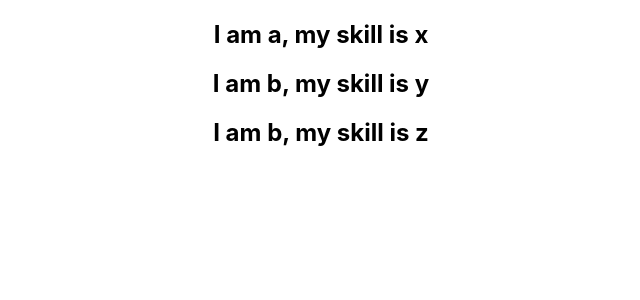
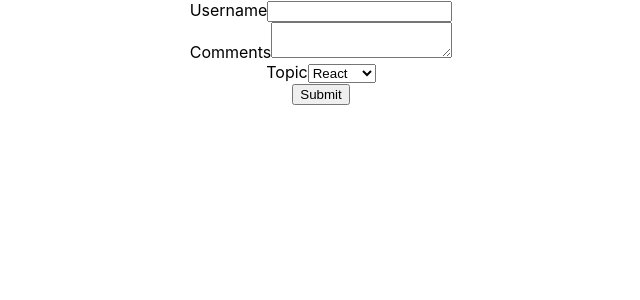
Before and after one commit to rr2x/2021reactjs, a React (Create React App) app in the folder hello-world/: page / in a window 1280 px wide. Shown: the top 300 px of the page, without its empty margins (319-959 px from the left). Built offline with nearby package versions, Linux system fonts and the light colour scheme.

Commit message:
styling components, form handling with state

```diff
--- a/hello-world/src/App.js
+++ b/hello-world/src/App.js
@@ -1,21 +1,35 @@
-import logo from './logo.svg';
+// import logo from './logo.svg';
 import './App.css';
-import Greet from './components/Greet'
-import Welcome from './components/Welcome'
-import Hello from './components/Hello'
-import Message from './components/Message'
-import Counter from './components/Counter'
-import FunctionClick from './components/FunctionClick'
-import ClassClick from './components/ClassClick'
-import EventBind from './components/EventBind'
-import ParentComponent from './components/ParentComponent'
-import UserGreeting from './components/UserGreeting'
-import NameList from './components/NameList'
+// import Greet from './components/Greet'
+// import Welcome from './components/Welcome'
+// import Hello from './components/Hello'
+// import Message from './components/Message'
+// import Counter from './components/Counter'
+// import FunctionClick from './components/FunctionClick'
+// import ClassClick from './components/ClassClick'
+// import EventBind from './components/EventBind'
+// import ParentComponent from './components/ParentComponent'
+// import UserGreeting from './components/UserGreeting'
+// import NameList from './components/NameList'
+// import Stylesheet from './components/Stylesheet'
+// import Inline from './components/Inline'
+// import './appStyles.css'
+// import styles from './appStyles.module.css'
+
+import Form from './components/Form'
 
 function App() {
   return (
     <div className="App">
-      <NameList/>
+      <Form />
+
+      {/* <h1 className='error'>Error</h1>
+      <h1 className={styles.success}>Success</h1> */}
+
+      {/* <Stylesheet primary={true} /> */}
+      {/* <Inline /> */}
+
+      {/* <NameList/> */}
       {/* <UserGreeting/> */}
       {/* <ParentComponent/> */}
       {/* <EventBind /> */}
--- /dev/null
+++ b/hello-world/src/appStyles.css
@@ -0,0 +1,3 @@
+.error {
+  color: red
+}
--- /dev/null
+++ b/hello-world/src/appStyles.module.css
@@ -0,0 +1,3 @@
+.success {
+  color: green;
+}
--- /dev/null
+++ b/hello-world/src/components/Form.js
@@ -0,0 +1,67 @@
+import React, { Component } from 'react'
+
+class Form extends Component {
+
+
+
+  constructor(props) {
+    super(props)
+
+    this.state = {
+       username: '',
+       comments: '',
+       topic: 'react'
+    }
+  }
+
+  handleUsernameChange = (event) => {
+    this.setState({ username: event.target.value })
+  }
+
+  handleCommentsChange = (event) => {
+    this.setState({ comments: event.target.value })
+  }
+
+  handleTopicChange = (event) => {
+    this.setState({ topic: event.target.value })
+  }
+
+  handleSubmit = (event) => {
+    event.preventDefault()
+    alert(`${this.state.username} ${this.state.comments} ${this.state.topic}`)
+  }
+
+  render() {
+    const { username, comments, topic } = this.state
+
+    return (
+      <form onSubmit={this.handleSubmit}>
+        <div>
+          <label>Username</label>
+          <input type='text'
+            value={username}
+            onChange={this.handleUsernameChange}
+          />
+        </div>
+        <div>
+          <label>Comments</label>
+          <textarea
+            value={comments}
+            onChange={this.handleCommentsChange}>
+          </textarea>
+        </div>
+        <div>
+          <label>Topic</label>
+          <select value={topic} onChange={this.handleTopicChange}>
+            <option value="react">React</option>
+            <option value="angular">Angular</option>
+            <option value="vue">Vue</option>
+          </select>
+        </div>
+        <button type="submit">Submit</button>
+      </form>
+    )
+  }
+}
+
+export default Form
--- /dev/null
+++ b/hello-world/src/components/Inline.js
@@ -0,0 +1,16 @@
+import React from 'react'
+
+const heading = {
+  fontSize: '72px',
+  color: 'blue'
+}
+
+function Inline() {
+  return (
+    <div>
+      <h1 style={heading}>Inline</h1>
+    </div>
+  )
+}
+
+export default Inline
--- a/hello-world/src/components/NameList.js
+++ b/hello-world/src/components/NameList.js
@@ -3,9 +3,9 @@ import Person from './Person'
 
 function NameList() {
 
-  const names = ['a','b','c']
+  const names = ['a','b','c','c']
 
-  const nameList = names.map(name => <h2>{name}</h2>)
+  const nameList = names.map((name,idx) => <h2 key={idx}>{name}</h2> )
 
   const names2 = [{
     id: 1,
@@ -26,12 +26,12 @@ function NameList() {
     skill: 'z'
   }]
 
-  const personList = names2.map(person => <Person key={person.id} person={person} />)
+  // const personList = names2.map(person => <Person key={person.id} person={person} />)
 
   return (
     <div>
       {
-        personList
+        nameList
       }
     </div>
   )
--- /dev/null
+++ b/hello-world/src/components/Stylesheet.js
@@ -0,0 +1,13 @@
+import React from 'react'
+import './myStyles.css'
+
+function Stylesheet(props) {
+  let className = props.primary ? 'primary' : ''
+  return (
+    <div>
+      <h1 className={`${className} font-xl`}>Stylesheets</h1>
+    </div>
+  )
+}
+
+export default Stylesheet
--- a/hello-world/src/components/Welcome.js
+++ b/hello-world/src/components/Welcome.js
@@ -4,7 +4,7 @@ class Welcome extends Component {
 
   render () {
     const {name, heroName, children} = this.props
-    const {state1, state2} = this.state
+    // const {state1, state2} = this.state
     return (
       <div>
         <h1>Welcome {name} a.k.a. {heroName} </h1>
```
Also changed, not shown: hello-world/src/components/myStyles.css (added, +7 -0 lines).
